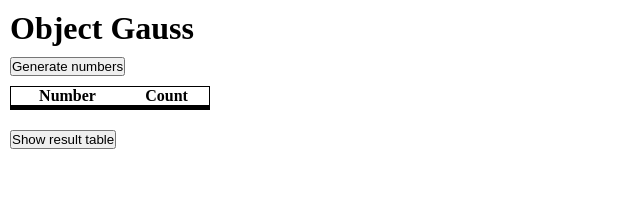
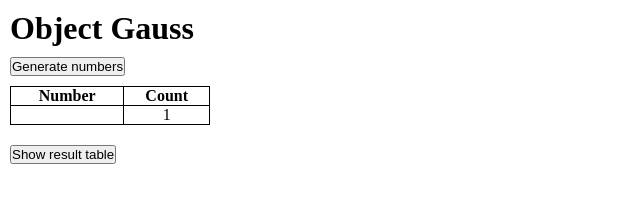
Before and after one commit to Frtn0717/Object-Gauss, a plain HTML site: page hometask04/index.html in a window 1280 px wide. Both pictures are taken after a click on the button "Show result table". Shown: the whole page, without its empty margins (0-640 px from the left). Drawn offline with Linux system fonts and the light colour scheme.

Commit message:
feat: add function which show result table

```diff
--- a/hometask04/index.html
+++ b/hometask04/index.html
@@ -1,5 +1,6 @@
 <!DOCTYPE html>
 <html lang="en">
+
 <head>
   <meta charset="UTF-8">
   <meta http-equiv="X-UA-Compatible" content="IE=edge">
@@ -7,16 +8,17 @@
   <link rel="stylesheet" href="./main.css">
   <title>Hometask04</title>
 </head>
+
 <body>
   <main>
     <h1> Object Gauss </h1>
     <section id="wrap_array">
       <input type="button" name="show_array" id="btn_array" value="Generate numbers">
-      <input type="text" class=" result_arr hidden" id="res_arr">
+      <input type="text" class="result_arr hidden" id="res_arr">
     </section>
 
     <section id="wrap_table">
-      <table class="result_tab" id="res_tab">
+      <table class="result_tab hidden" id="res_tab">
         <thead>
           <tr>
             <th>Number</th>
@@ -24,27 +26,10 @@
           </tr>
         </thead>
         <tbody>
-          <tr>
-            <td></td>
-            <td></td>
-          </tr>
-          </tr>
-            <td></td>
-            <td></td>
-          </tr>
-          <tr>
-            <td></td>
-            <td></td>
-          </tr>
-          </tr>
-            <td></td>
-            <td></td>
-          </tr>
+
         </tbody>
       </table>
-    </section>
 
-    <section id="wrap_btn_result">
       <input type="button" class="btn_result_table" id="btn_res_tab" value="Show result table">
     </section>
 
@@ -52,4 +37,5 @@
 
   <script src="./script.js"></script>
 </body>
+
 </html>
--- a/hometask04/main.css
+++ b/hometask04/main.css
@@ -13,7 +13,7 @@ h1 {
 }
 
 .hidden {
-  visibility: hidden;
+  display: none;
 }
 
 .result_tab {
@@ -23,7 +23,7 @@ h1 {
   border-collapse: collapse;
 }
 
-td {
+td, th {
   border: 1px solid black;
 }
 
--- a/hometask04/script.js
+++ b/hometask04/script.js
@@ -1,17 +1,22 @@
+// variable declaration
+const btnArr = document.getElementById("btn_array");
+const resultArray = document.getElementById("res_arr");
+const btnRes = document.getElementById("btn_res_tab");
+
 // generate random number by Gaussian distribution
 function makeGaussDistr() {
   let u = 0;
   let v = 0;
   while (u === 0) u = Math.random();
   while (v === 0) v = Math.random();
-  return Math.sqrt(-2.0 * Math.log(u)) * Math.cos(2.0 * Math.PI * v) * 2 | 0;
-};
+  return (Math.sqrt(-2.0 * Math.log(u)) * Math.cos(2.0 * Math.PI * v) * 2) | 0;
+}
 
 // generate array with random numbers
 function generateArrWithRandomsN() {
   const arr = [];
 
-  for(let i = 0; i < 10; i++) {
+  for (let i = 0; i < 10; i++) {
     arr.push(makeGaussDistr());
   }
 
@@ -22,7 +27,48 @@ function generateArrWithRandomsN() {
 function generateObjectByArray(arr) {
   const result = {};
 
-  arr.map(x => (x in result) ? (result[x] += 1) : (result[x] = 1));
+  arr.map((x) => (x in result ? (result[x] += 1) : (result[x] = 1)));
 
   return result;
 }
+
+// show our array with Gaussian distribution in the input
+btnArr.addEventListener("click", () => {
+  resultArray.value = generateArrWithRandomsN();
+  resultArray.classList.remove("hidden");
+});
+
+// show resulting table with our key-values
+btnRes.addEventListener("click", () => {
+  const arr = resultArray.value.split(",");
+  const obj = generateObjectByArray(arr);
+  const length = Object.keys(obj).length;
+  const table = document.getElementById("res_tab");
+  const tbody = document.getElementsByTagName("tbody")[0];
+
+  if (tbody.hasChildNodes()) {
+    while (tbody.firstChild) {
+      tbody.removeChild(tbody.firstChild);
+    }
+  }
+
+  table.classList.remove("hidden");
+
+  for (let i = 0; i < length; i++) {
+    const newRow = document.createElement("tr");
+    const newNumCol = document.createElement("td");
+    const newCountCol = document.createElement("td");
+
+    newNumCol.appendChild(document.createTextNode(`${Object.keys(obj)[i]}`));
+    newNumCol.style.textAlign = "center";
+    newCountCol.appendChild(
+      document.createTextNode(`${Object.values(obj)[i]}`)
+    );
+    newCountCol.style.textAlign = "center";
+
+    newRow.appendChild(newNumCol);
+    newRow.appendChild(newCountCol);
+
+    tbody.appendChild(newRow);
+  }
+});
```
